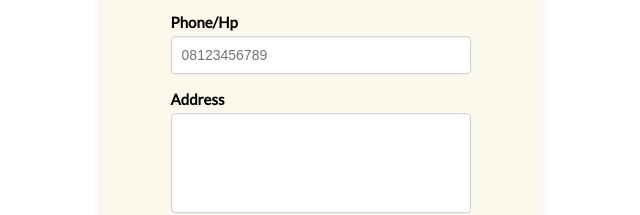
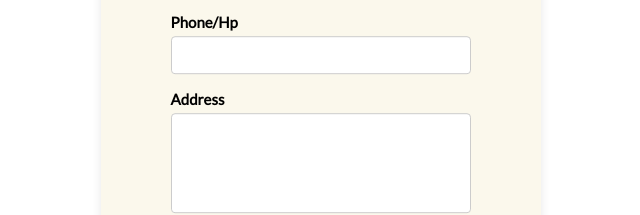
Before and after one commit to KosonginAja/sollmarinareview, a plain HTML site: page index.html in a window 1280 px wide. Shown: the part 402-617 px from the top of the page, 319-959 px from the left. Drawn offline with nearby package versions, Linux system fonts and the light colour scheme.

Commit message:
Udh.html

```diff
--- a/index.html
+++ b/index.html
@@ -76,7 +76,7 @@
                 </div>
                 <div class="form-input">
                     <label for="no" class="label">Phone/Hp</label>
-                    <input type="text" class="no" id="no" name="no" placeholder="08123456789" autocomplete="off" required pattern="[0-9]*"
+                    <input type="text" class="no" id="no" name="no" autocomplete="off" required pattern="[0-9]*"
                         oninput="this.value = this.value.replace(/[^0-9]/g, '');">
                 </div>
                 <div class="form-input">
```
